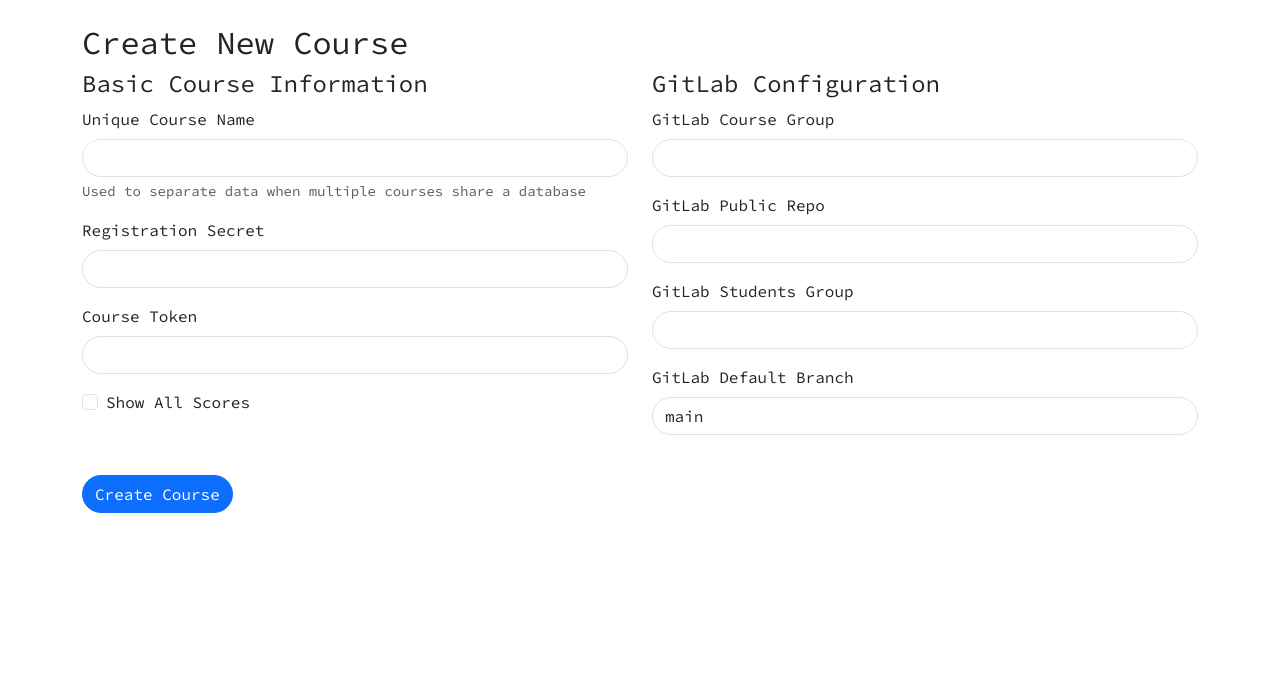
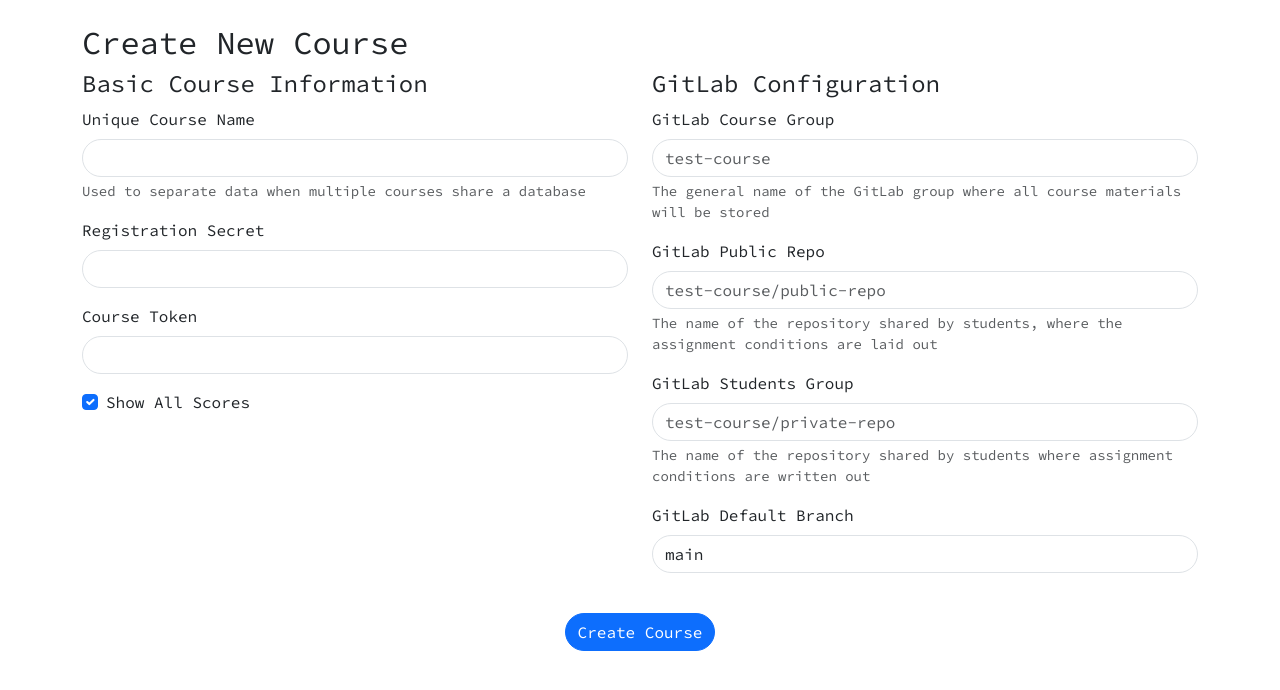
Before and after one commit to manytask/manytask, a Flask app: template manytask/templates/create_course.html in a window 1280 px wide. Shown: the top 690 px of the page. Run offline with Flask 3, Linux system fonts and the light colour scheme; the template is opened without the code that fills it, so the values that code supplies are empty; parts of the project's set-up code (start-up, migrations or seed data) failed here and were passed over.

Commit message:
feat: add validation, as well as additional information (#450)
1) Improved understanding of what needs to be entered in the fields
2) Added validation
3) Added CSRF protection (only for create_course and create_project endpoints)
https://test.manytask2.org/admin/courses/new

```diff
--- a/manytask/main.py
+++ b/manytask/main.py
@@ -9,6 +9,7 @@ import yaml
 from authlib.integrations.flask_client import OAuth
 from dotenv import load_dotenv
 from flask import Flask
+from flask_wtf import CSRFProtect
 from werkzeug.middleware.proxy_fix import ProxyFix
 
 from . import abstract, config, course, database, glab, local_config
@@ -17,6 +18,7 @@ load_dotenv("../.env")  # take environment variables from .env.
 
 
 class CustomFlask(Flask):
+    csrf: CSRFProtect
     oauth: OAuth
     app_config: local_config.LocalConfig  # TODO: check if we need it
     gitlab_api: glab.GitLabApi
@@ -57,6 +59,7 @@ def create_app(*, debug: bool | None = None, test: bool = False) -> CustomFlask:
 
     app.gitlab_api = gitlab_api
     app.rms_api = gitlab_api
+    app.csrf = CSRFProtect(app)
 
     # read VERSION file to get a version
     app.manytask_version = ""
@@ -76,6 +79,7 @@ def create_app(*, debug: bool | None = None, test: bool = False) -> CustomFlask:
     from . import api, web
 
     app.register_blueprint(api.bp)
+    app.csrf.exempt(api.bp)
     app.register_blueprint(web.root_bp)
     app.register_blueprint(web.course_bp)
     app.register_blueprint(web.admin_bp)
--- a/manytask/templates/create_course.html
+++ b/manytask/templates/create_course.html
@@ -12,12 +12,14 @@
     {% endif %}
 
     <form method="POST" action="{{ url_for('admin.create_course') }}" class="needs-validation" novalidate>
+        <input type="hidden" name="csrf_token" value="{{ csrf_token() }}">
         <div class="row">
             <div class="col-md-6 mb-4">
                 <h4>Basic Course Information</h4>
                 <div class="mb-3">
                     <label for="unique_course_name" class="form-label">Unique Course Name</label>
-                    <input type="text" class="form-control" id="unique_course_name" name="unique_course_name" required>
+                    <input type="text" class="form-control" id="unique_course_name" name="unique_course_name"
+                           pattern="[a-zA-Z0-9\-]+" required>
                     <div class="form-text">Used to separate data when multiple courses share a database</div>
                 </div>
                 <div class="mb-3">
@@ -29,7 +31,7 @@
                     <input type="text" class="form-control" id="token" name="token" value="{% if generated_token %}{{ generated_token }}{% endif %}" required>
                 </div>
                 <div class="mb-3 form-check">
-                    <input type="checkbox" class="form-check-input" id="show_allscores" name="show_allscores">
+                    <input type="checkbox" class="form-check-input" id="show_allscores" name="show_allscores" checked>
                     <label class="form-check-label" for="show_allscores">Show All Scores</label>
                 </div>
             </div>
@@ -38,15 +40,35 @@
                 <h4>GitLab Configuration</h4>
                 <div class="mb-3">
                     <label for="gitlab_course_group" class="form-label">GitLab Course Group</label>
-                    <input type="text" class="form-control" id="gitlab_course_group" name="gitlab_course_group" required>
+                    <input type="text" class="form-control" id="gitlab_course_group" name="gitlab_course_group"
+                           placeholder="test-course" required>
+                    <div class="form-text">The general name of the GitLab group where all course materials will be
+                        stored
+                    </div>
                 </div>
                 <div class="mb-3">
                     <label for="gitlab_course_public_repo" class="form-label">GitLab Public Repo</label>
-                    <input type="text" class="form-control" id="gitlab_course_public_repo" name="gitlab_course_public_repo" required>
+                    <input type="text" class="form-control" id="gitlab_course_public_repo"
+                           name="gitlab_course_public_repo"
+                           placeholder="test-course/public-repo" formnovalidate>
+                    <div class="invalid-feedback" id="public-repo-feedback">Public Repo should begin with the name
+                        of the course group
+                    </div>
+                    <div class="form-text">The name of the repository shared by students, where the assignment
+                        conditions are laid out
+                    </div>
                 </div>
                 <div class="mb-3">
                     <label for="gitlab_course_students_group" class="form-label">GitLab Students Group</label>
-                    <input type="text" class="form-control" id="gitlab_course_students_group" name="gitlab_course_students_group" required>
+                    <input type="text" class="form-control" id="gitlab_course_students_group"
+                           name="gitlab_course_students_group"
+                           placeholder="test-course/private-repo" formnovalidate>
+                    <div class="invalid-feedback" id="students-group-feedback">Students Group should begin with the
+                        name of the course group
+                    </div>
+                    <div class="form-text">The name of the repository shared by students where assignment conditions
+                        are written out
+                    </div>
                 </div>
                 <div class="mb-3">
                     <label for="gitlab_default_branch" class="form-label">GitLab Default Branch</label>
@@ -55,7 +77,7 @@
             </div>
         </div>
 
-        <div class="mb-4">
+        <div class="mb-4 text-center">
             <button type="submit" class="btn btn-primary">Create Course</button>
         </div>
     </form>
@@ -68,13 +90,59 @@
     Array.prototype.slice.call(forms)
         .forEach(function (form) {
             form.addEventListener('submit', function (event) {
-                if (!form.checkValidity()) {
+                if (form.querySelectorAll(".is-invalid").length > 0 || !form.checkValidity()) {
                     event.preventDefault()
                     event.stopPropagation()
                 }
-                form.classList.add('was-validated')
+                if (form.querySelectorAll(".is-invalid").length === 0) {
+                    form.classList.add('was-validated')
+                }
             }, false)
         })
-})()
+})();
+
+document.addEventListener('DOMContentLoaded', function () {
+    const gitlabGroupField = document.getElementById('gitlab_course_group');
+    const publicRepoField = document.getElementById('gitlab_course_public_repo');
+    const studentsGroupField = document.getElementById('gitlab_course_students_group');
+
+    let publicRepoChanged = false;
+    let studentsGroupChanged = false;
+
+    function validatePrefix(field, prefix, feedbackId) {
+        if (field.value.startsWith(prefix.value + '/')) {
+            field.classList.remove('is-invalid');
+            field.classList.add('is-valid');
+            document.getElementById(feedbackId).style.display = 'none';
+        } else {
+            field.classList.remove('is-valid');
+            field.classList.add('is-invalid');
+            document.getElementById(feedbackId).style.display = 'block';
+        }
+    }
+
+    publicRepoField.addEventListener('input', function () {
+        publicRepoChanged = true;
+        validatePrefix(publicRepoField, gitlabGroupField, "public-repo-feedback")
+    });
+
+    studentsGroupField.addEventListener('input', function () {
+        studentsGroupChanged = true;
+        validatePrefix(studentsGroupField, gitlabGroupField, "students-group-feedback")
+    });
+
+    gitlabGroupField.addEventListener('input', function () {
+        const groupName = gitlabGroupField.value;
+
+        if (!publicRepoChanged) {
+            publicRepoField.value = groupName + '/public-repo';
+        }
+
+        if (!studentsGroupChanged) {
+            studentsGroupField.value = groupName + '/private-repo';
+        }
+
+    });
+});
 </script>
 {% endblock %}
--- a/manytask/templates/create_project.html
+++ b/manytask/templates/create_project.html
@@ -7,6 +7,7 @@
     <div class="d-flex align-items-center justify-content-center bg-body-tertiary container-fluid p-3">
         <div class="d-flex flex-column align-items-center justify-content-center form-signin px-4 py-4 rounded m-auto container-sm" style="background-color: var(--bs-body-bg); max-width: 400px;">
             <form method="post">
+                <input type="hidden" name="csrf_token" value="{{ csrf_token() }}">
                 {% if error_message %}
                     <div class="alert alert-danger" role="alert">
                         {{ error_message }}
--- a/pyproject.toml
+++ b/pyproject.toml
@@ -27,6 +27,7 @@ requests = "2.32.4"
 pydantic = "2.11.1"
 pytz = {version = ">=2022.0,<2023.4", python = "<3.9"}
 alembic = "1.16.1"
+flask-wtf = "^1.2.2"
 
 [tool.poetry.group.dev.dependencies]
 flake8 = "7.3.0"
```
Also changed, not shown: manytask/web.py (+17 -1 lines), 1 other file.
